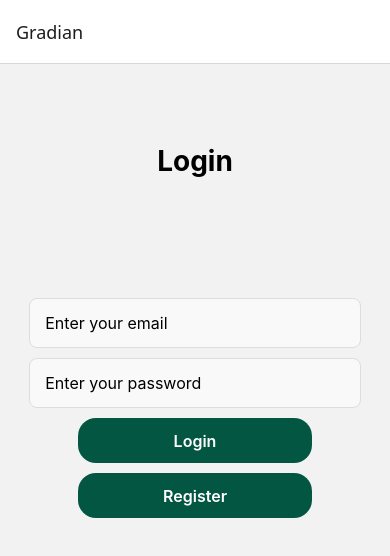
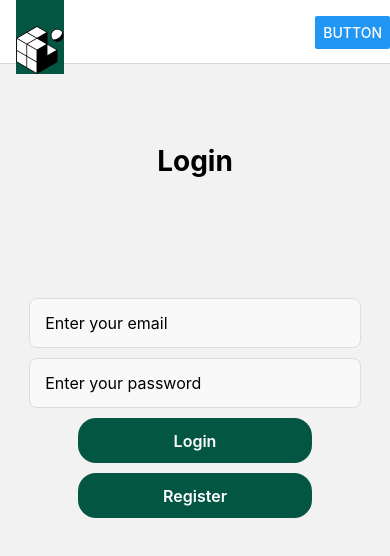
Before and after one commit to Skyring100/Undergraduate-Planning-Advisor-App, a React Native app: screen / in a window 390 px wide. Shown: the top 556 px of the page. Built offline with nearby package versions, Linux system fonts and the light colour scheme.

Commit message:
Trying to Add header wiht button

```diff
--- a/App.js
+++ b/App.js
@@ -1,5 +1,5 @@
 
-import { StyleSheet } from 'react-native';
+import { StyleSheet, Button } from 'react-native';
 import { createStaticNavigation, NavigationContainer } from '@react-navigation/native';
 import { createNativeStackNavigator } from '@react-navigation/native-stack';
 
@@ -18,7 +18,10 @@ export default function App() {
     <UserProvider>
       <NavigationContainer>
         <Stack.Navigator initialRouteName="Login" screenOptions={{
-            header: (props) => <AppHeader {...props}/>,
+            headerTitle: (props) => <AppHeader {...props}/>,
+            headerRight: () => (
+              <Button title="Button" onPress={() => alert('This is a button!')} />
+            ),
           }}>
           <Stack.Screen name="Login" component={LoginScreen} />
           <Stack.Screen name="Register" component={RegisterScreen} />
--- a/components/AppHeader.js
+++ b/components/AppHeader.js
@@ -1,16 +1,23 @@
 import { Header } from '@react-navigation/elements';
-import { StyleSheet } from 'react-native';
+import { StyleSheet, Image, View } from 'react-native';
 
+//<Header title='Gradian' style={styles.header}/>
 
 export default function AppHeader() {
     return (
-        <Header title='Gradian' style={styles.header}/>
+        <View style={styles.header}>
+            <Image style={{justifyContent:'center', alignItems:'center', marginTop: 35}} source={require('../assets/favicon.png')}/>
+        </View>
+
     );
 }
 
 const styles = StyleSheet.create ({
     header: {
-        color: '#035642',
+        backgroundColor: '#035642',
         tintColor: '#fff',
-    }
+        flexDirection: 'column',
+        justifyContent: 'center',
+        alignItems: 'center',
+    },
 });
```
